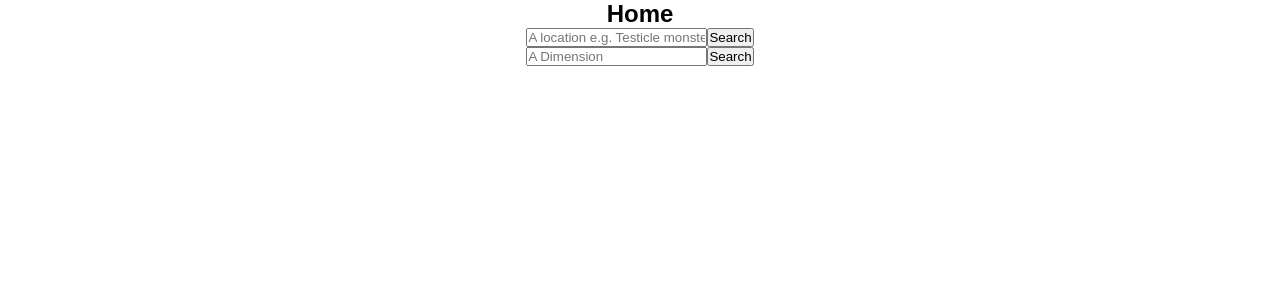
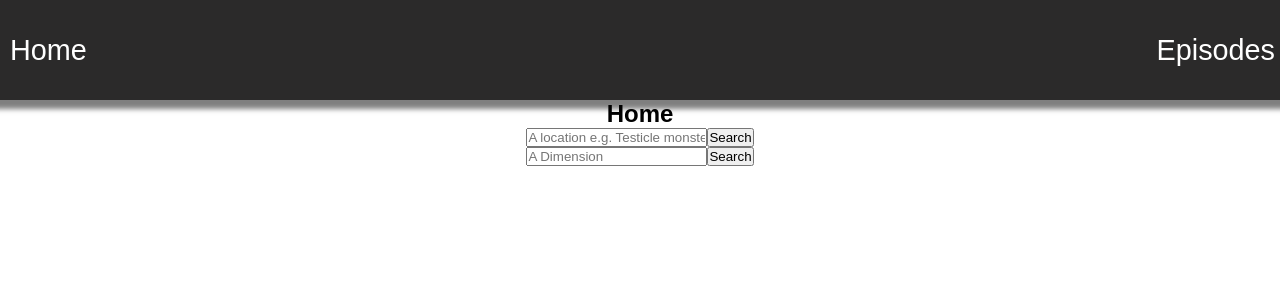
Before and after one commit to arkhamz/gracious-assess, a React (Create React App) app: page / in a window 1280 px wide. Shown: the top 300 px of the page. Built offline with nearby package versions, Linux system fonts and the light colour scheme.

Commit message:
basic navbar

```diff
--- a/src/App.js
+++ b/src/App.js
@@ -3,14 +3,18 @@ import Home from './pages/Home';
 import {Routes,Route} from "react-router-dom"
 import LocationDetail from './pages/LocationDetail';
 import Character from './pages/Character';
+import Navbar from './components/Navbar';
+import Episodes from './pages/Episodes';
 
 function App() {
   return (
     <div className="App">
+      <Navbar/>
       <Routes>
         <Route path="/" element={<Home/>} />
         <Route  path="/location/:id" element={<LocationDetail/>} />
         <Route path="/characters/:id" element={<Character/>} />
+        <Route path="/episodes" element={<Episodes/>} />
       </Routes>
 
     </div>
--- /dev/null
+++ b/src/components/Navbar.css
@@ -0,0 +1,33 @@
+nav {
+    display: flex;
+    align-items: center;
+    height: fit-content;
+    width: 100%;
+    height: 100px;
+    background-color: #2b2a2a;
+    box-shadow: 0 3px 5px 6px rgb(0 0 0 / 50%);
+  }
+
+.links{
+    width: 100%;
+    height: 100%;
+    display:flex;
+    align-items: center;
+    justify-content: flex-end;
+    gap: 15px;
+    list-style-type: none;
+    padding-right: 5px;
+    background-color: inherit;
+
+}
+
+.links a {
+    text-decoration: none;
+    color: white;
+    font-size: calc(1rem + 1vw);
+}
+
+.links a:first-of-type{
+    margin-right: auto;
+    margin-left: 10px;
+}
--- /dev/null
+++ b/src/components/Navbar.js
@@ -0,0 +1,16 @@
+import { Link } from "react-router-dom";
+import "./Navbar.css"
+
+
+export default function Navbar(){
+
+    return (
+        <nav>
+            <ul className="links">
+                <Link to="/">Home</Link>
+                <Link to="/episodes">Episodes</Link>
+            </ul>
+        </nav>
+    )
+
+}
--- /dev/null
+++ b/src/hooks/useGetEpisodes.js
@@ -0,0 +1,33 @@
+import { useState, useEffect } from "react";
+import axios from "axios";
+
+export default function useGetEpisodes(){
+
+    const [episodes, setEpisodes] = useState(null);
+    const [error, setError] = useState(null);
+
+    async function getEpisodes(){
+
+        setError(null);
+        try {
+            const response = await axios.get(`https://rickandmortyapi.com/api/episode`);
+            const fetchedEpisodes = response.data.results;
+
+            if(!fetchedEpisodes){
+                throw new Error("No locations exist");
+            } else{
+                setEpisodes(fetchedEpisodes);
+                setError(null);
+            }
+
+        } catch (e) {
+            console.log(e);
+            console.log(e.message);
+            setError(e.message);
+        }
+    }
+
+    return {episodes,error,getEpisodes}
+
+
+}
--- a/src/hooks/useGetLocation.js
+++ b/src/hooks/useGetLocation.js
@@ -17,6 +17,7 @@ export default function useGetLocation(){
                 throw new Error("No locations exist");
             } else{
                 setLocation(fetchedLocations);
+                setError(null);
             }
 
         } catch (e) {
--- a/src/pages/Character.css
+++ b/src/pages/Character.css
@@ -6,7 +6,6 @@
     align-items: center;
     justify-content: center;
     gap: 20px;
-
 }
 
 .character-profile{
--- a/src/pages/Episodes.js
+++ b/src/pages/Episodes.js
@@ -0,0 +1,18 @@
+import { useState, useEffect } from "react";
+import useGetEpisodes from "../hooks/useGetEpisodes";
+
+
+export default function Episodes(){
+
+    const {episodes,error,getEpisodes} = useGetEpisodes();
+
+    useEffect(function(){
+
+        getEpisodes();
+    },[]);
+
+    console.log(episodes);
+
+
+
+}
```
